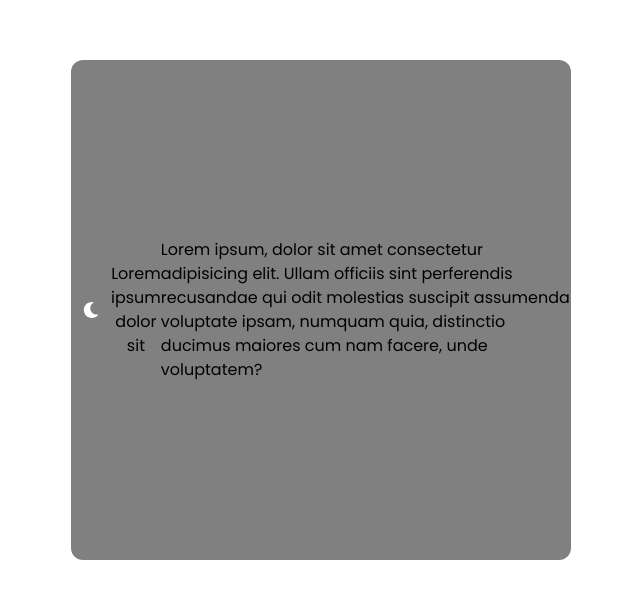
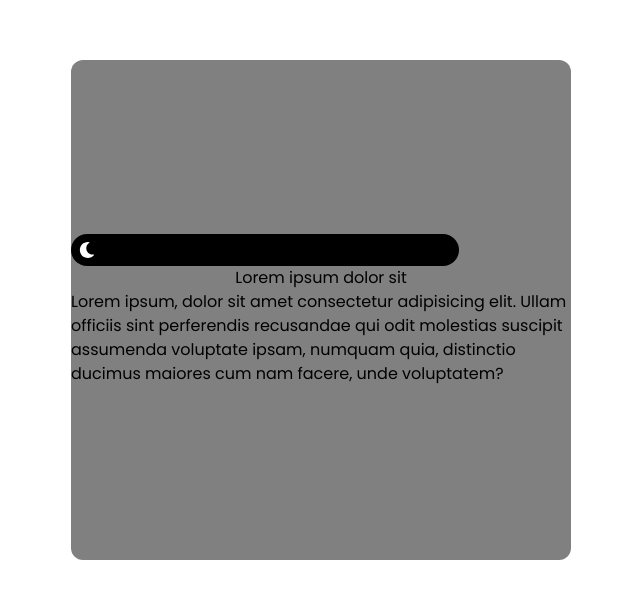
Before and after one commit to subhraneel2005/React-Basics-Practice, a React (Vite) app: page / in a window 1280 px wide. Shown: the part 10322-10920 px from the top of the page, without its empty margins (319-959 px from the left). Built offline with nearby package versions, Linux system fonts and the light colour scheme.

Commit message:
minor ui updated #1

```diff
--- a/src/ThemeMode/Theme.jsx
+++ b/src/ThemeMode/Theme.jsx
@@ -13,9 +13,11 @@ function Theme() {
         <div
         style={{backgroundColor : toggle}}
         className='w-[500px] h-[500px] rounded-xl flex justify-center items-center'>
-            <button className='p-3 rounded-xl' onClick={changeTheme}>{toggleText}</button>
-            <h1 style={{color:textColor}} className='text-center'>Lorem ipsum dolor sit</h1>
-            <p style={{color:textColor}}>Lorem ipsum, dolor sit amet consectetur adipisicing elit. Ullam officiis sint perferendis recusandae qui odit molestias suscipit assumenda voluptate ipsam, numquam quia, distinctio ducimus maiores cum nam facere, unde voluptatem?</p>
+            <div className='block'>
+                <div className='p-2 bg-black rounded-full mr-28' onClick={changeTheme}>{toggleText}</div>
+                <h1 style={{color:textColor}} className='text-center'>Lorem ipsum dolor sit</h1>
+                <p style={{color:textColor}}>Lorem ipsum, dolor sit amet consectetur adipisicing elit. Ullam officiis sint perferendis recusandae qui odit molestias suscipit assumenda voluptate ipsam, numquam quia, distinctio ducimus maiores cum nam facere, unde voluptatem?</p>
+            </div>
         </div>
     </div>
   )
```
